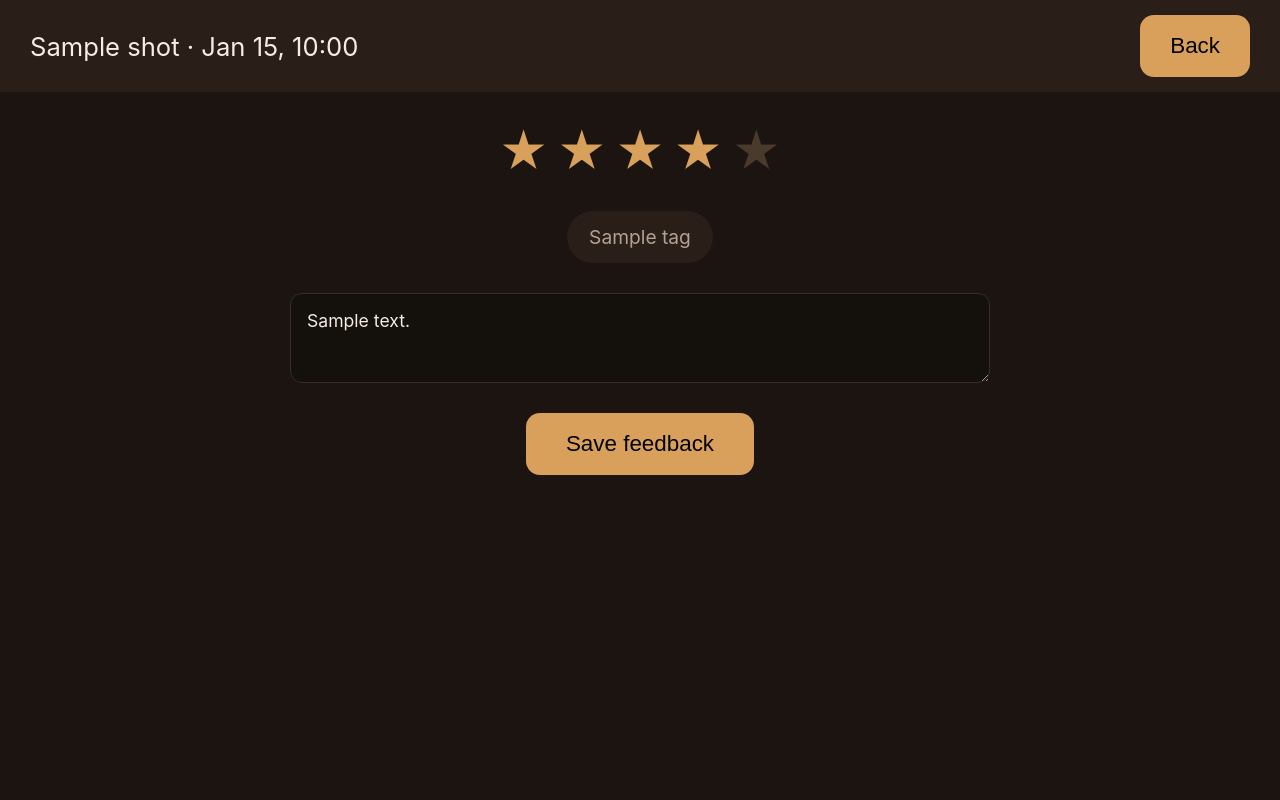
After one commit to levylabpitt/espressolab, a FastAPI app: template espressolab/portal/templates/feedback_form.html in a window 1280 px wide. The commit adds this page. Run offline with FastAPI, Linux system fonts and the light colour scheme; the template is opened without the code that fills it: most values are stand-ins (such as "Sample title", 1, 10 or a date in 2020).

Commit message:
Add shot feedback: flavor tags + star rating from picker screen

```diff
--- a/espressolab/portal/app.py
+++ b/espressolab/portal/app.py
@@ -25,7 +25,7 @@ from ..config import Settings, get_settings
 from ..db import get_engine
 from ..decaid_client import DecaidClient
 from ..heartbeat import get_heartbeat_status
-from ..models import shots, users
+from ..models import shot_feedback, shots, users
 from ..session import cookie_seconds_remaining, make_user_cookie, read_user_cookie
 
 log = logging.getLogger("espressolab.portal")
@@ -40,6 +40,11 @@ settings: Settings = get_settings()
 basic_auth = HTTPBasic()
 
 USER_COOKIE = "espressolab_user"
+
+FLAVOR_TAGS = [
+    "Fruity", "Floral", "Chocolatey", "Nutty", "Caramel", "Sweet",
+    "Sour", "Bitter", "Balanced", "Syrupy", "Watery", "Burnt",
+]
 
 # Decaid's WebUI sends X-Frame-Options: SAMEORIGIN, which blocks framing it
 # from our own origin (different port = different origin). So instead of
@@ -176,6 +181,145 @@ async def switch_user():
     return response
 
 
+# --- Feedback: rate a past shot from a flavor tag wheel ---------------------
+
+
+async def get_recent_shots_for_user(user_id: str, limit: int = 10):
+    engine = await get_engine(settings)
+    async with engine.connect() as conn:
+        result = await conn.execute(
+            sa.select(
+                shots.c.id,
+                shots.c.started_at,
+                shots.c.profile_title,
+                shots.c.actual_dose_weight,
+                shots.c.actual_yield,
+                shot_feedback.c.overall_rating,
+            )
+            .select_from(
+                shots.outerjoin(
+                    shot_feedback,
+                    sa.and_(shot_feedback.c.shot_id == shots.c.id, shot_feedback.c.user_id == user_id),
+                )
+            )
+            .where(shots.c.user_id == user_id)
+            .order_by(shots.c.started_at.desc())
+            .limit(limit)
+        )
+        return result.mappings().all()
+
+
+async def get_shot_for_user(shot_id: str, user_id: str):
+    engine = await get_engine(settings)
+    async with engine.connect() as conn:
+        shot = (
+            await conn.execute(sa.select(shots).where(shots.c.id == shot_id, shots.c.user_id == user_id))
+        ).mappings().first()
+        if not shot:
+            return None, None
+        feedback = (
+            await conn.execute(
+                sa.select(shot_feedback).where(
+                    shot_feedback.c.shot_id == shot_id, shot_feedback.c.user_id == user_id
+                )
+            )
+        ).mappings().first()
+        return shot, feedback
+
+
+@app.get("/feedback", response_class=HTMLResponse)
+async def feedback_home(request: Request, espressolab_user: str | None = Cookie(default=None)):
+    user_id = read_user_cookie(espressolab_user, settings.portal_session_idle_minutes)
+    if not user_id:
+        active_users = await get_active_users()
+        return templates.TemplateResponse(
+            "picker.html",
+            {
+                "request": request,
+                "users": active_users,
+                "screensaver_idle_minutes": settings.screensaver_idle_minutes,
+                "screensaver_url": "/static/screensaver/espresso_10.html",
+                "feedback_mode": True,
+            },
+        )
+
+    user = await get_user(user_id)
+    if not user:
+        response = RedirectResponse(url="/feedback", status_code=303)
+        response.delete_cookie(USER_COOKIE)
+        return response
+
+    return templates.TemplateResponse(
+        "feedback_list.html",
+        {"request": request, "user": user, "shots": await get_recent_shots_for_user(user_id)},
+    )
+
+
+@app.post("/feedback/identify/{user_id}")
+async def feedback_identify(user_id: str):
+    user = await get_user(user_id)
+    if not user:
+        raise HTTPException(status_code=404, detail="Unknown user")
+    response = RedirectResponse(url="/feedback", status_code=303)
+    response.set_cookie(USER_COOKIE, make_user_cookie(str(user["id"])), max_age=60 * 60 * 12, httponly=True)
+    return response
+
+
+@app.get("/feedback/{shot_id}", response_class=HTMLResponse)
+async def feedback_form(request: Request, shot_id: str, espressolab_user: str | None = Cookie(default=None)):
+    user_id = read_user_cookie(espressolab_user, settings.portal_session_idle_minutes)
+    if not user_id:
+        return RedirectResponse(url="/feedback", status_code=303)
+
+    shot, feedback = await get_shot_for_user(shot_id, user_id)
+    if not shot:
+        raise HTTPException(status_code=404, detail="Shot not found")
+
+    return templates.TemplateResponse(
+        "feedback_form.html",
+        {
+            "request": request,
+            "shot": shot,
+            "feedback": feedback,
+            "flavor_tags": FLAVOR_TAGS,
+            "selected_tags": set((feedback or {}).get("flavor_tags") or []),
+        },
+    )
+
+
+@app.post("/feedback/{shot_id}")
+async def feedback_submit(
+    shot_id: str,
+    espressolab_user: str | None = Cookie(default=None),
+    overall_rating: int = Form(...),
+    flavor_tags: list[str] = Form([]),
+    notes: str = Form(""),
+):
+    user_id = read_user_cookie(espressolab_user, settings.portal_session_idle_minutes)
+    if not user_id:
+        return RedirectResponse(url="/feedback", status_code=303)
+
+    shot, _ = await get_shot_for_user(shot_id, user_id)
+    if not shot:
+        raise HTTPException(status_code=404, detail="Shot not found")
+
+    engine = await get_engine(settings)
+    async with engine.begin() as conn:
+        await conn.execute(
+            sa.delete(shot_feedback).where(shot_feedback.c.shot_id == shot_id, shot_feedback.c.user_id == user_id)
+        )
+        await conn.execute(
+            sa.insert(shot_feedback).values(
+                shot_id=shot_id,
+                user_id=user_id,
+                overall_rating=overall_rating,
+                flavor_tags=flavor_tags,
+                notes=notes.strip() or None,
+            )
+        )
+    return RedirectResponse(url="/feedback", status_code=303)
+
+
 # --- Status: quick on-screen health check, since a kiosk browser hides the --
 # --- console — no other way to tell what's actually running.               -
 
--- a/espressolab/portal/static/style.css
+++ b/espressolab/portal/static/style.css
@@ -114,6 +114,11 @@ html, body {
   left: 18px;
 }
 
+.status-icon-center {
+  left: 50%;
+  transform: translateX(-50%);
+}
+
 .status-icon:active {
   opacity: 1;
 }
@@ -187,6 +192,129 @@ iframe.decaid {
   display: block;
 }
 
+/* --- Feedback screens --- */
+
+.feedback-list {
+  height: calc(100vh - 92px);
+  overflow-y: auto;
+  padding: 20px 30px;
+}
+
+.shot-row {
+  display: flex;
+  align-items: center;
+  justify-content: space-between;
+  background: var(--card);
+  border-radius: 16px;
+  padding: 20px 24px;
+  margin-bottom: 14px;
+  color: var(--text);
+  text-decoration: none;
+}
+
+.shot-row-title {
+  font-size: 1.3rem;
+}
+
+.shot-row-meta {
+  color: var(--muted);
+  font-size: 1rem;
+  margin-top: 4px;
+}
+
+.shot-row-rating {
+  color: var(--accent);
+  font-size: 1.4rem;
+  white-space: nowrap;
+}
+
+.shot-row-rating.unrated {
+  color: var(--muted);
+  font-size: 1.1rem;
+}
+
+.feedback-form {
+  height: calc(100vh - 92px);
+  overflow-y: auto;
+  padding: 30px;
+  display: flex;
+  flex-direction: column;
+  align-items: center;
+  gap: 30px;
+}
+
+.stars {
+  display: flex;
+  flex-direction: row-reverse;
+  gap: 8px;
+}
+
+.stars input {
+  display: none;
+}
+
+.stars label {
+  font-size: 3rem;
+  color: #4a3a2c;
+  cursor: pointer;
+}
+
+.stars input:checked ~ label,
+.stars label:hover,
+.stars label:hover ~ label {
+  color: var(--accent);
+}
+
+.chips {
+  display: flex;
+  flex-wrap: wrap;
+  gap: 12px;
+  justify-content: center;
+  max-width: 700px;
+}
+
+.chip input {
+  display: none;
+}
+
+.chip span {
+  display: inline-block;
+  padding: 14px 22px;
+  border-radius: 999px;
+  background: var(--card);
+  color: var(--muted);
+  font-size: 1.2rem;
+  cursor: pointer;
+}
+
+.chip input:checked + span {
+  background: var(--accent);
+  color: #14100c;
+}
+
+.feedback-notes {
+  width: 100%;
+  max-width: 700px;
+  min-height: 90px;
+  padding: 16px;
+  border-radius: 12px;
+  border: 1px solid #3a2c22;
+  background: #14100c;
+  color: var(--text);
+  font-size: 1.1rem;
+  font-family: inherit;
+  resize: vertical;
+}
+
+.feedback-submit {
+  background: var(--accent);
+  border: none;
+  border-radius: 14px;
+  padding: 18px 40px;
+  font-size: 1.4rem;
+  cursor: pointer;
+}
+
 /* --- Admin screen --- */
 
 .admin {
--- /dev/null
+++ b/espressolab/portal/templates/feedback_form.html
@@ -0,0 +1,41 @@
+<!DOCTYPE html>
+<html lang="en">
+<head>
+  <meta charset="UTF-8" />
+  <meta name="viewport" content="width=device-width, initial-scale=1.0, user-scalable=no" />
+  <title>espressolab</title>
+  <link rel="stylesheet" href="/static/style.css" />
+</head>
+<body>
+  <div class="brew-bar">
+    <div class="who">
+      <span>{{ shot['profile_title'] or 'Shot' }} &middot; {{ shot['started_at'].strftime('%b %d, %H:%M') if shot['started_at'] else '' }}</span>
+    </div>
+    <div class="who">
+      <a href="/feedback"><button type="button">Back</button></a>
+    </div>
+  </div>
+
+  <form method="post" action="/feedback/{{ shot['id'] }}" class="feedback-form">
+    <div class="stars">
+      {% for n in range(5, 0, -1) %}
+      <input type="radio" name="overall_rating" id="star{{ n }}" value="{{ n }}" {% if feedback and feedback['overall_rating'] == n %}checked{% endif %} required />
+      <label for="star{{ n }}">&#9733;</label>
+      {% endfor %}
+    </div>
+
+    <div class="chips">
+      {% for tag in flavor_tags %}
+      <label class="chip">
+        <input type="checkbox" name="flavor_tags" value="{{ tag }}" {% if tag in selected_tags %}checked{% endif %} />
+        <span>{{ tag }}</span>
+      </label>
+      {% endfor %}
+    </div>
+
+    <textarea name="notes" class="feedback-notes" placeholder="Anything else? (optional)">{{ feedback['notes'] if feedback else '' }}</textarea>
+
+    <button type="submit" class="feedback-submit">Save feedback</button>
+  </form>
+</body>
+</html>
```
Also changed, not shown: espressolab/models.py (+15 -0 lines), espressolab/portal/templates/feedback_list.html (added, +49 -0 lines), espressolab/portal/templates/picker.html (+14 -6 lines).
